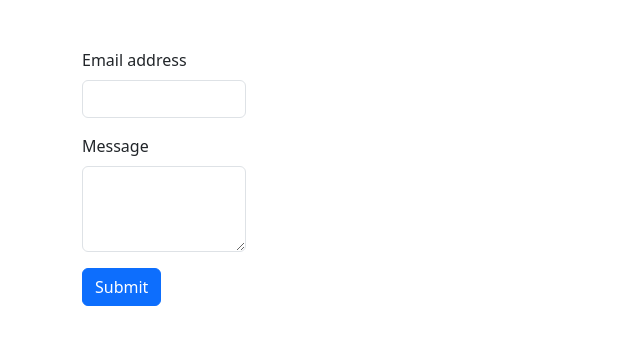
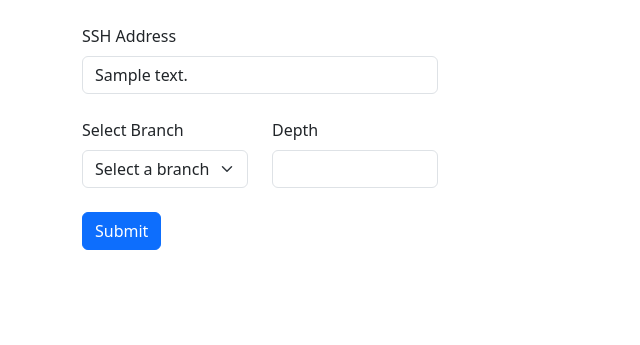
Before and after one commit to maddytae/gitexplorer, a Flask app: template templates/index.html in a window 1280 px wide. Shown: the top 345 px of the page, without its empty margins (0-640 px from the left). Run offline with Flask 3, Linux system fonts and the light colour scheme; the template is opened without the code that fills it: most values are stand-ins (such as "Sample title", 1, 10 or a date in 2020).

Commit message:
saving work

```diff
--- a/app.py
+++ b/app.py
@@ -1,19 +1,32 @@
 from flask import Flask, request, render_template
+import utilities
 
 app = Flask(__name__)
 
-@app.route("/", methods=["GET"])
+@app.route("/", methods=["GET", "POST"])
 def home():
-    return render_template('index.html')
+    sshAddress = ""
+    selected_branch = ""
+    branches = []
+    depth=""
 
-@app.route("/submit", methods=["POST"])
-def submit():
-    email = request.form.get("email")
-    message = request.form.get("message")
-    app.logger.info(f"Email: {email}")
-    app.logger.info(f"Message: {message}")
-    print(email)
-    return f"Form submitted with email: {email} and message: {message}"
+    if request.method == "POST":
+        sshAddress = request.form.get("sshAddress")
+        selected_branch = request.form.get("selectedBranch")
+        depth= request.form.get("depthValue")
+
+        # If SSH address is provided, get branches
+        if sshAddress:
+            message = utilities.get_repo(sshAddress)
+            branches = message.splitlines()  # Split the message into a list of branches
+
+        print("Selected Branch:", selected_branch)
+        print("Selected Depth:", depth)
+
+    return render_template('index.html', branches=branches,
+                           sshAddress=sshAddress,
+                           selected_branch=selected_branch,
+                           depth=depth)
 
 if __name__ == "__main__":
     app.run(debug=True)
--- a/templates/index.html
+++ b/templates/index.html
@@ -5,22 +5,40 @@
     <meta name="viewport" content="width=device-width, initial-scale=1">
     <title>Bootstrap Demo</title>
     <link href="https://cdn.jsdelivr.net/npm/bootstrap@5.3.2/dist/css/bootstrap.min.css" rel="stylesheet" integrity="sha384-T3c6CoIi6uLrA9TneNEoa7RxnatzjcDSCmG1MXxSR1GAsXEV/Dwwykc2MPK8M2HN" crossorigin="anonymous">
-    <script src="https://cdn.jsdelivr.net/npm/bootstrap@5.3.2/dist/js/bootstrap.bundle.min.js" integrity="sha384-C6RzsynM9kWDrMNeT87bh95OGNyZPhcTNXj1NW7RuBCsyN/o0jlpcV8Qyq46cDfL" crossorigin="anonymous"></script>
-    <!-- <link rel="stylesheet" href="{{ url_for('static', filename='my.css') }}"> -->
+    <script defer src="https://cdn.jsdelivr.net/npm/bootstrap@5.3.2/dist/js/bootstrap.bundle.min.js" integrity="sha384-C6RzsynM9kWDrMNeT87bh95OGNyZPhcTNXj1NW7RuBCsyN/o0jlpcV8Qyq46cDfL" crossorigin="anonymous"></script>
 </head>
 <body>
-    <div class="container mt-5">
+    <div class="container mt-4">
         <div class="row">
-        <div class="col-md-6">
-          <form action="/submit" method="post">
-            <div class="mb-3">
-              <label for="exampleFormControlInput1" class="form-label">Email address</label>
-              <input type="email" class="form-control" id="exampleFormControlInput1" name="email" style="width: 30%;">
+            <div class="col-md-4">
+                <form action="/" method="post">
+                    <div class="mb-4">
+                        <label for="sshAddressInput" class="form-label">SSH Address</label>
+                        <input type="text" class="form-control" id="sshAddressInput" name="sshAddress" value="{{ sshAddress }}" required>
                     </div>
-            <div class="mb-3">
-              <label for="exampleFormControlTextarea1" class="form-label">Message</label>
-              <textarea class="form-control" id="exampleFormControlTextarea1" rows="3" name="message" style="width: 30%;"></textarea>
+
+                    {% if branches %}
+                    <div class="row mb-4">
+                        <!-- Branch Select -->
+                        <div class="col">
+                            <label for="branchSelect" class="form-label">Select Branch</label>
+                            <select class="form-select" id="branchSelect" name="selectedBranch">
+                                <option selected>Select a branch</option>
+                                {% for branch in branches %}
+                                <option value="{{ branch }}" {% if branch == selected_branch %}selected{% endif %}>{{ branch }}</option>
+                                {% endfor %}
+                            </select>
                         </div>
+
+                        <!-- Depth Input -->
+                        <div class="col">
+                            <label for="integerInput" class="form-label">Depth</label>
+                            <input type="number" class="form-control" id="integerInput" name="depthValue" value="{{ depth }}" required>
+                        </div>
+                    </div>
+                    {% endif %}
+
+
                     <button type="submit" class="btn btn-primary">Submit</button>
                 </form>
             </div>
--- /dev/null
+++ b/utilities/__init__.py
@@ -0,0 +1 @@
+from .utils import *
```
Also changed, not shown: static/my.css (deleted, +0 -51 lines), utilities/utils.py (added, +20 -0 lines). Lines whose indentation alone changed are shown as unchanged.
